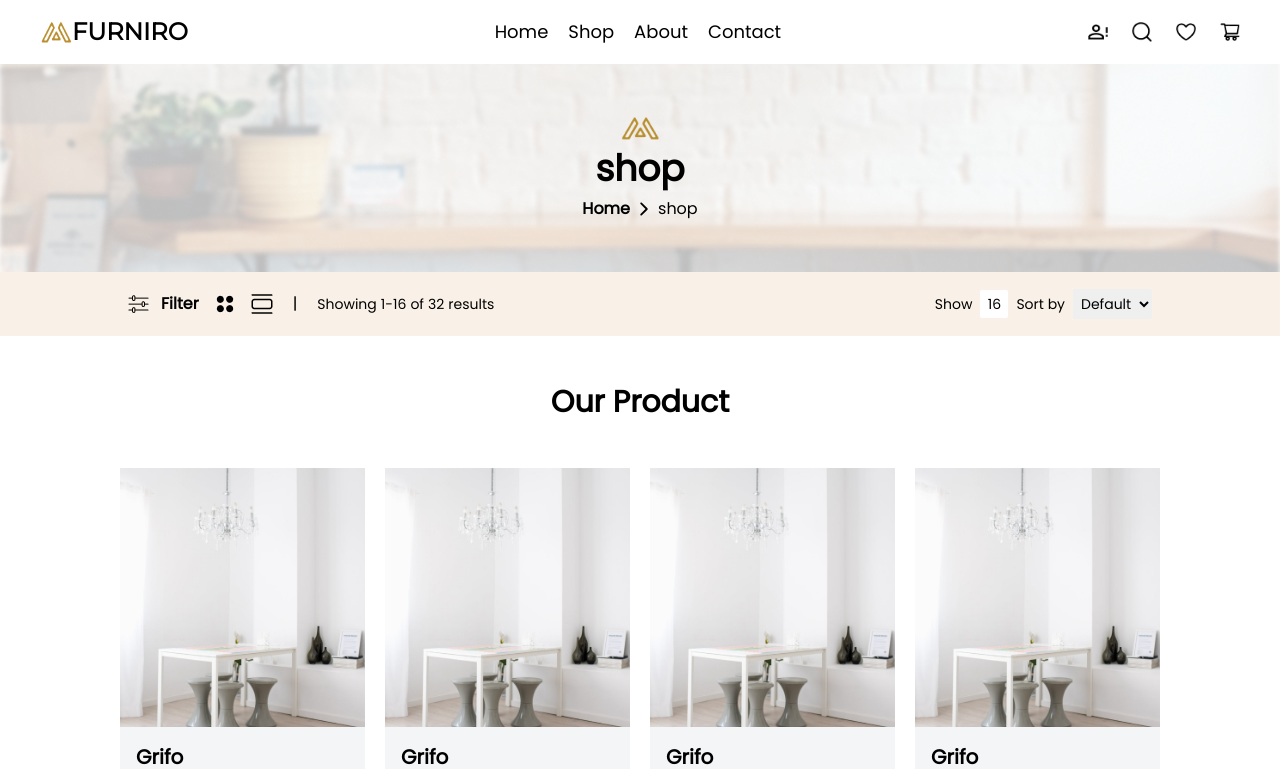
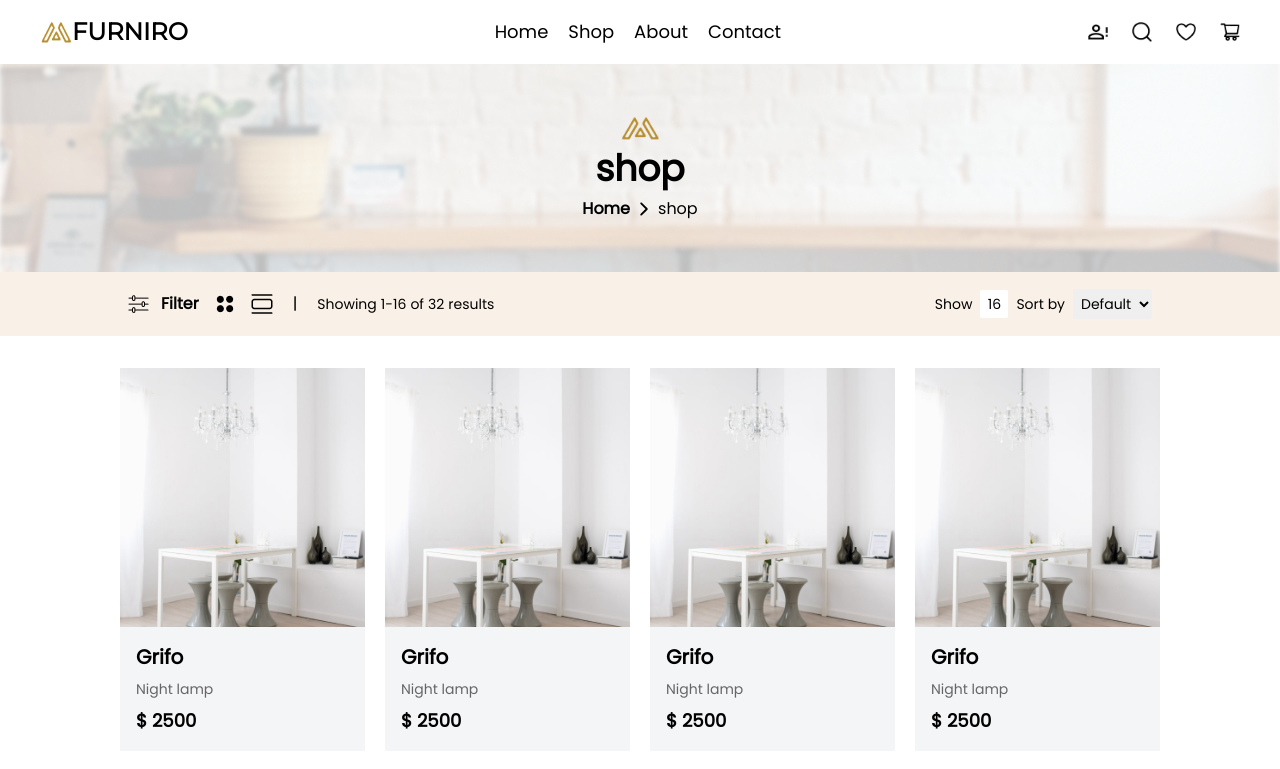
Before and after one commit to MohsenAbediDev/Furnix, a React (Vite) app: page /shop in a window 1280 px wide. Shown: the top 769 px of the page. Built offline with nearby package versions, Linux system fonts and the light colour scheme.

Commit message:
Add props to Products component

```diff
--- a/src/components/Products.jsx
+++ b/src/components/Products.jsx
@@ -1,11 +1,16 @@
-import ProductCard from "./ProductCard"
+import ProductCard from './ProductCard'
 
-export default function OurProduct() {
-  return <>
-    <section className="flex justify-center">
-      <div className="w-10/12 flex flex-col items-center">
-        <p className="my-12 text-3xl font-semibold">Our Product</p>
-        <div className="grid grid-cols-4 gap-5">
+export default function OurProduct({ title, usePagination }) {
+	return (
+		<>
+			<section className='flex justify-center'>
+				<div className={`w-10/12 flex flex-col items-center ${!title && 'mt-8'}`}>
+
+					{/* Show title */}
+					{title && <p className='my-12 text-3xl font-semibold'>{title} </p>}
+
+					{/* Show products */}
+					<div className='grid grid-cols-4 gap-5'>
 						<ProductCard />
 						<ProductCard />
 						<ProductCard />
@@ -15,10 +20,17 @@ export default function OurProduct() {
 						<ProductCard />
 						<ProductCard />
 					</div>
-        <button className="border-gold border-2 text-base text-gold px-14 py-2 my-7 hover:bg-gold hover:text-white duration-200">
+
+					{/* Show pagination or show more button */}
+					{usePagination ? (
+						''
+					) : (
+						<button className='border-gold border-2 text-base text-gold px-14 py-2 my-7 hover:bg-gold hover:text-white duration-200'>
 							Show More
 						</button>
+					)}
 				</div>
 			</section>
 		</>
+	)
 }
--- a/src/page/Home.jsx
+++ b/src/page/Home.jsx
@@ -8,7 +8,7 @@ export default function Home() {
     <div className="w-full">
       <Header />
       <Range />
-      <Products />
+      <Products title='Our Product' usePagination={true} />
       <FuniroFurniture/>
     </div>
   </>
--- a/src/page/Shop.jsx
+++ b/src/page/Shop.jsx
@@ -55,7 +55,7 @@ function Shop() {
 				</div>
 			</div>
 
-			<Products />
+			<Products title='' usePagination={true} />
 		</div>
 	)
 }
```
Lines whose indentation alone changed are shown as unchanged.
